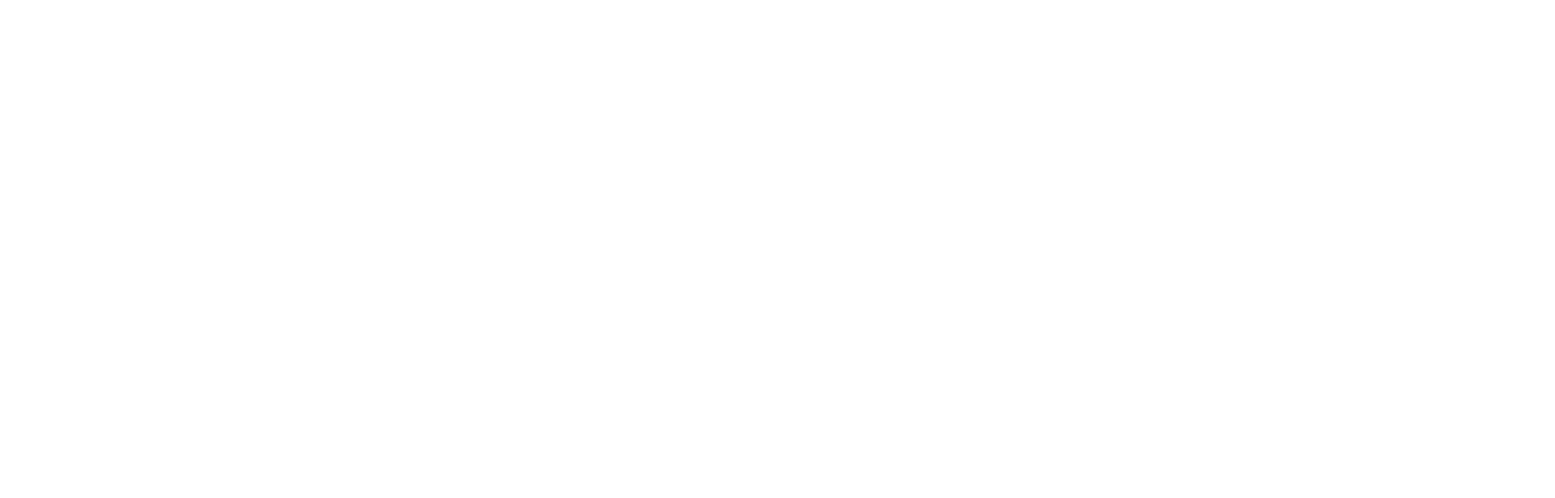
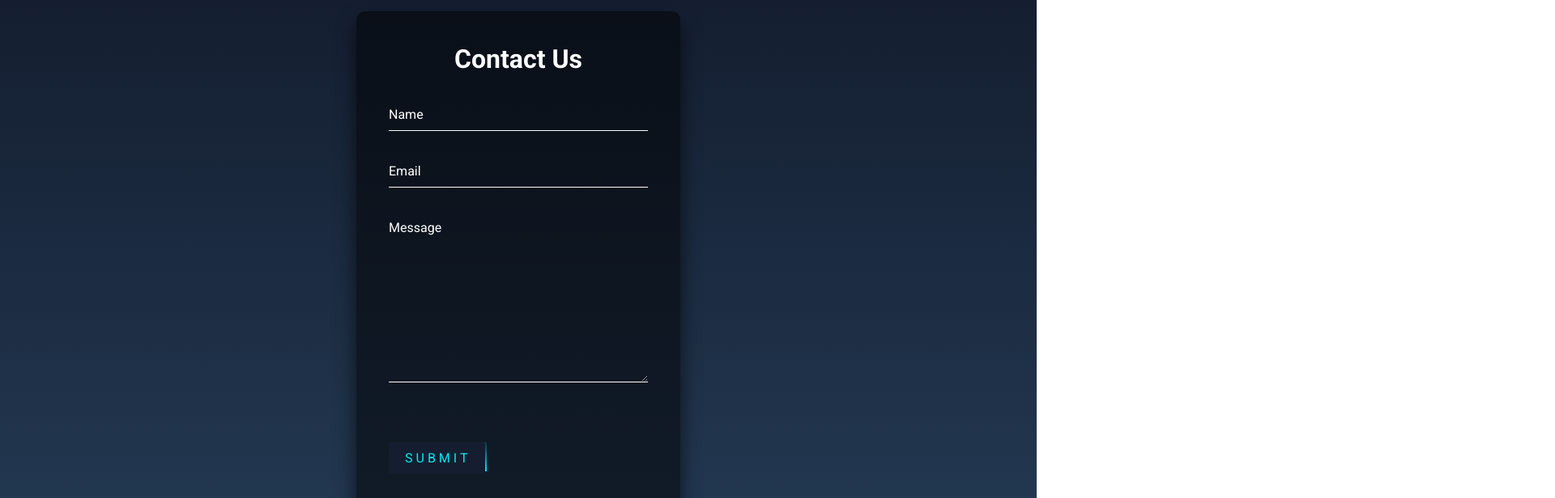
Before and after one commit to JawadH02/easyView-app, a React (Create React App) app: page /contact in a window 1280 px wide. Shown: the part 80-696 px from the top of the page at 81% size, 1920 px wide, since content can reach past the window. Built offline with nearby package versions, Linux system fonts and the light colour scheme.

Commit message:
contact page functional

```diff
--- a/package.json
+++ b/package.json
@@ -11,6 +11,7 @@
     "@testing-library/react": "^11.1.0",
     "@testing-library/user-event": "^12.1.10",
     "axios": "^0.24.0",
+    "emailjs-com": "^3.2.0",
     "react": "^17.0.2",
     "react-dom": "^17.0.2",
     "react-router-dom": "^6.0.2",
--- a/public/index.html
+++ b/public/index.html
@@ -1,20 +1,21 @@
 <!DOCTYPE html>
 <html lang="en">
+
 <head>
   <meta charset="utf-8" />
   <link rel="icon" href="%PUBLIC_URL%/favicon.ico" />
   <meta name="viewport" content="width=device-width, initial-scale=1" />
   <meta name="theme-color" content="#000000" />
-    <meta
-      name="description"
-      content="Web site created using create-react-app"
-    />
+  <meta name="description" content="Web site created using create-react-app" />
   <link rel="apple-touch-icon" href="%PUBLIC_URL%/logo192.png" />
   <link rel="manifest" href="%PUBLIC_URL%/manifest.json" />
   <title>Easy View</title>
+  <script type="text/javascript" src="https://cdn.jsdelivr.net/npm/emailjs-com@3/dist/email.min.js"></script>
 </head>
+
 <body>
   <noscript>You need to enable JavaScript to run this app.</noscript>
   <div id="root"></div>
 </body>
+
 </html>
--- a/src/components/Display/Display.jsx
+++ b/src/components/Display/Display.jsx
@@ -45,7 +45,7 @@
                         </div>
                     </div>
                     <div className="display-movies">
-                        {((homeSearch || displaySearch) !== null && (homeSearch || displaySearch) !== "") ? movies
+                        {((homeSearch || displaySearch) !== null && (homeSearch || displaySearch) !== "" && (movies[0]) !== undefined) ? movies
                             .filter(movie => movie.release_date.split("-")[0] >= val[0] && movie.release_date.split("-")[0] <= val[1])
                             .slice(0, 8)
                             .map((movie) =>
--- a/src/components/Movies/movies.css
+++ b/src/components/Movies/movies.css
@@ -1,5 +1,5 @@
 #movies {
-    background-color: rgb(62, 49, 86);
+    background: linear-gradient(#141e30, #243b55);
 }
 
 .header__container {
--- a/src/pages/Contact/Contact.jsx
+++ b/src/pages/Contact/Contact.jsx
@@ -1,10 +1,65 @@
 import './contact.css';
+import Nav from '../../components/Nav/Nav';
+import { useRef } from 'react';
+import { FontAwesomeIcon } from '@fortawesome/react-fontawesome';
+import emailjs from 'emailjs-com';
 
 const Contact = () => {
+    const form = useRef();
+
+    const contact = (event) => {
+        event.preventDefault();
+
+        emailjs
+            .sendForm(
+                'service_cbf58to',
+                'template_kt71hbl',
+                form.current,
+                'user_kIMIfbJhdf4ZjlDLVDNqv'
+            ).then((result) => {
+                console.log(result.text)
+            }, (error) => {
+                console.log(error.text)
+            });
+    };
     return (
-        <section id="contact">
-
-        </section>
+        <>
+            <Nav />
+            <section id="contact">
+                <div className="contact">
+                    <h2 className="contact__heading--title">
+                        Contact Us
+                    </h2>
+                    <form id="contact__form" onSubmit={contact} ref={form}>
+                        <div className="form__item">
+                            <input type="text" className="input" name="user_name" required></input>
+                            <label className="form__item--label">Name</label>
+                        </div>
+                        <div className="form__item">
+                            <input type="email" className="input" name="user_email" required></input>
+                            <label className="form__item--label">Email</label>
+                        </div>
+                        <div className="form__item">
+                            <textarea type="text" className="input" name="message" required rows={10} cols={30}></textarea>
+                            <label className="form__item--label">Message</label>
+                        </div>
+                        <button className="button" type="submit" value="Send">
+                            <span className="button--span"></span>
+                            <span className="button--span"></span>
+                            <span className="button--span"></span>
+                            <span className="button--span"></span>
+                            Submit
+                        </button>
+                    </form>
+                    <div className="modal__overlay modal__overlay--loading">
+                        <FontAwesomeIcon icon="spinner" className="modal__overlay--spinner" />
+                    </div>
+                    <div className="modal__overlay modal__overlay--success">
+                        Thanks for the message! Looking forward to speaking to you soon.
+                    </div>
+                </div>
+            </section>
+        </>
     )
 }
 
--- a/src/pages/Contact/contact.css
+++ b/src/pages/Contact/contact.css
@@ -0,0 +1,217 @@
+#contact {
+    height: calc(100vh - 80px);
+    background: linear-gradient(#141e30, #243b55);
+}
+
+.contact {
+    position: absolute;
+    top: 50%;
+    left: 50%;
+    transform: translate(-50%, -50%);
+    width: 100%;
+    max-width: 400px;
+    padding: 40px;
+    background: rgba(0, 0, 0, 0.5);
+    box-sizing: border-box;
+    box-shadow: 0 15px 25px rgba(0, 0, 0, 0.6);
+    border-radius: 10px;
+}
+
+.contact__heading--title {
+    margin: 0 0 30px;
+    padding: 0;
+    color: #FFF;
+    text-align: center;
+}
+
+.form__item {
+    position: relative;
+}
+
+.input {
+    width: 100%;
+    padding: 10px 0;
+    font-size: 16px;
+    color: #FFF;
+    margin-bottom: 30px;
+    border: none;
+    border-bottom: 1px solid #FFF;
+    outline: none;
+    background: transparent;
+}
+
+.form__item--label {
+    position: absolute;
+    top: 0;
+    left: 0;
+    padding: 10px 0;
+    font-size: 16px;
+    color: #FFF;
+    pointer-events: none;
+    transition: all 300ms ease;
+}
+
+.input:focus~.form__item--label,
+.input:valid~.form__item--label {
+    top: -25px;
+    left: 0;
+    color: #03e9f4;
+    font-size: 12px;
+}
+
+.button {
+    position: relative;
+    display: inline-block;
+    padding: 10px 20px;
+    color: #03e9f4;
+    background-color: #141e30;
+    border: none;
+    font-size: 16px;
+    text-decoration: none;
+    text-transform: uppercase;
+    overflow: hidden;
+    transition: 5s;
+    margin-top: 40px;
+    letter-spacing: 4px;
+    cursor: pointer;
+}
+
+.button:hover {
+    background: #03e9f4;
+    color: #FFF;
+    border-radius: 5px;
+    box-shadow:
+        0 0 5px #03e9f4,
+        0 0 25px #03e9f4,
+        0 0 50px #03e9f4,
+        0 0 100px #03e9f4
+}
+
+.button--span {
+    position: absolute;
+    display: block;
+}
+
+.button--span:nth-child(1) {
+    top: 0;
+    left: -100%;
+    width: 100%;
+    height: 2px;
+    background: linear-gradient(90deg, transparent, #03e9f4);
+    animation: btn-anim1 1s linear infinite;
+}
+
+@keyframes btn-anim1 {
+    0% {
+        left: -100%;
+    }
+
+    50%, 100% {
+        left: 100%;
+    }
+}
+
+.button--span:nth-child(2) {
+    top: -100%;
+    right: 0;
+    width: 2px;
+    height: 100%;
+    background: linear-gradient(180deg, transparent, #03e9f4);
+    animation: btn-anim2 1s linear infinite;
+    animation-delay: .25s;
+}
+
+@keyframes btn-anim2 {
+    0% {
+        top: -100%;
+    }
+
+    50%, 100% {
+        top: 100%;
+    }
+}
+
+.button--span:nth-child(3) {
+    bottom: 0;
+    right: -100%;
+    width: 100%;
+    height: 2px;
+    background: linear-gradient(270deg, transparent, #03e9f4);
+    animation: btn-anim3 1s linear infinite;
+    animation-delay: .5s;
+}
+
+@keyframes btn-anim3 {
+    0% {
+        right: -100%;
+    }
+
+    50%, 100% {
+        right: 100%;
+    }
+}
+
+.button--span:nth-child(4) {
+    bottom: -100%;
+    left: 0;
+    width: 2px;
+    height: 100%;
+    background: linear-gradient(360deg, transparent, #03e9f4);
+    animation: btn-anim4 1s linear infinite;
+    animation-delay: .75s;
+}
+
+@keyframes btn-anim4 {
+    0% {
+        bottom: -100%;
+    }
+
+    50%, 100% {
+        bottom: 100%;
+    }
+}
+
+.modal__overlay {
+    position: absolute;
+    top: 0;
+    left: 0;
+    width: 100%;
+    height: 100%;
+    display: none;
+    align-items: center;
+    justify-content: center;
+    z-index: -1;
+}
+
+.modal__overlay--loading {
+    position: absolute;
+    background: #000;
+    color: #FFF;
+    font-size: 80px;
+}
+
+.modal__overlay--success {
+    background-color: #4bb543;
+    font-size: 40px;
+    font-weight: 700;
+    text-align: center;
+    padding: 28px;
+}
+
+.modal__overlay--visible {
+    z-index: 1;
+    display: flex;
+}
+
+.modal__overlay--spinner {
+    animation: spinner 750ms infinite linear;
+}
+
+@keyframes spinner {
+    0% {
+        transform: rotate(0);
+    }
+    100% {
+        transform: rotate(360deg);
+    }
+}
```
Also changed, not shown: 1 other file (tests, documents, lock files or other folders). Lines whose indentation alone changed are shown as unchanged.
